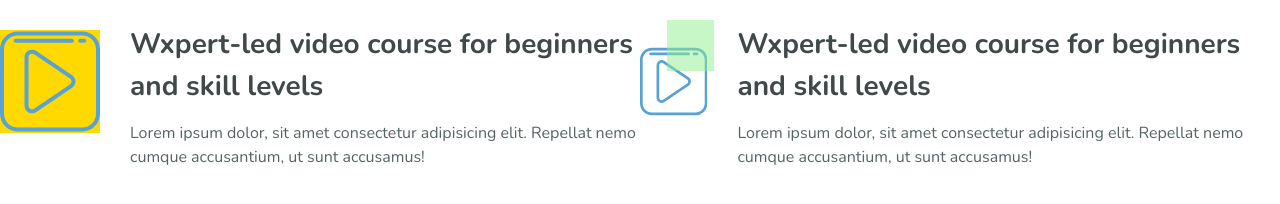
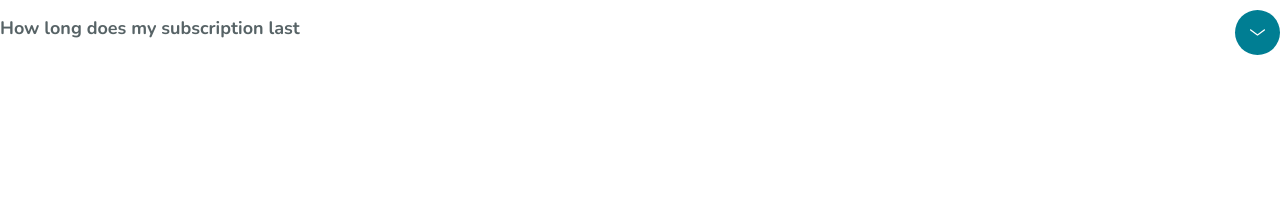
Before and after one commit to alinawabrana/Treehouse, a plain HTML site: page index.html in a window 1280 px wide. Drawn offline with nearby package versions, Linux system fonts and the light colour scheme.

Commit message:
creating collapsible component

```diff
--- a/css/styles.css
+++ b/css/styles.css
@@ -128,6 +128,11 @@ h3
     fill: rgb(88, 162, 212);
 }
 
+.icon--white
+{
+    fill: var(--color-white);
+}
+
 .icon--medium
 {
     width: 45px;
@@ -254,6 +259,14 @@ h3
     }
 }
 
+@media screen and (min-width: 900px)
+{
+    .grid--1x4
+    {
+        grid-template-columns: repeat((3,1fr));
+    }
+}
+
 
 /* Media */
 
@@ -280,3 +293,59 @@ h3
         margin-left: 3rem;
     }
 }
+
+
+/* Collapsible */
+
+.collapsible, .collapsible__heading
+{
+    font-size: 1.8rem;
+    color: var(--color-body);
+}
+
+.collapsible__header
+{
+   display: flex;
+   justify-content: space-between;
+}
+
+.collapsible__background
+{
+    margin-top: 1rem;
+    width: 45px;
+    height: 45px;
+    display: inline-flex;
+    background-color: #007e93;
+    border-radius: 100%;
+    justify-content: center;
+    align-items: center;
+}
+
+.collapsible--expanded__content
+{
+    max-height: 0;
+    overflow: hidden;
+    opacity: 0;
+    transition: max-height 0.15s, opacity 0.15s;
+}
+
+.collapsible__chevron
+{
+    transform: rotate(0deg);
+    width: 15px;
+    height: 15px;
+    transition: transform 0.15s;
+}
+
+.collapsible--expanded .collapsible--expanded__content
+{
+    max-height: 100vh;
+    opacity: 1;
+    transition: max-height 0.15s, opacity 0.15s
+}
+
+.collapsible--expanded .collapsible__chevron
+{
+    transform: rotate(180deg);
+    transition: transform 0.15s;
+}
--- a/index.html
+++ b/index.html
@@ -16,45 +16,20 @@
     />
   </head>
   <body>
-    <div class="grid grid--1x2">
-      <div class="media">
-        <div class="media__image">
-          <div class="icon-body" style="background-color: rgb(255, 217, 0);">
-            <svg class="icon icon--primary">
-              <use xlink:href="images/sprite.svg#play"></use>
-            </svg>
-            <span class="icon--content"></span>
-          </div>
-        </div>
-        <div class="media__body">
-          <h2 class="media__heading">
-            Wxpert-led video course for beginners and skill levels
-          </h2>
-          <p class="media__content">
-            Lorem ipsum dolor, sit amet consectetur adipisicing elit. Repellat
-            nemo cumque accusantium, ut sunt accusamus!
-          </p>
-        </div>
-      </div>
-      <div class="media">
-        <div class="media__image">
-          <div class="icon-body">
-            <svg class="icon icon--responsive icon--primary">
-              <use xlink:href="images/sprite.svg#play"></use>
-            </svg>
-            <span class="icon--content icon--square icon--above"></span>
-          </div>
-        </div>
-        <div class="media__body">
-          <h2 class="media__heading">
-            Wxpert-led video course for beginners and skill levels
-          </h2>
-          <p class="media__content">
-            Lorem ipsum dolor, sit amet consectetur adipisicing elit. Repellat
-            nemo cumque accusantium, ut sunt accusamus!
-          </p>
-        </div>
+    <div class="collapsible">
+      <header class="collapsible__header">
+        <h2 class="collapsible__heading">How long does my subscription last</h2>
+        <span class="collapsible__background">
+          <svg class="icon icon--white collapsible__chevron">
+            <use xlink:href="images/sprite.svg#chevron"></use>
+          </svg>
+        </span>
+      </header>
+      <div class="collapsible--expanded__content">
+        Lorem ipsum dolor sit amet consectetur adipisicing elit. Omnis debitis
+        voluptatem
       </div>
     </div>
   </body>
+  <script src="js/main.js"></script>
 </html>
--- /dev/null
+++ b/js/main.js
@@ -0,0 +1,6 @@
+const collapsibles = document.querySelectorAll(".collapsible");
+collapsibles.forEach((item) =>
+  item.addEventListener("click", function () {
+    this.classList.toggle("collapsible--expanded");
+  })
+);
```
Also changed, not shown: component/collapsibe.html (added, +14 -0 lines).
